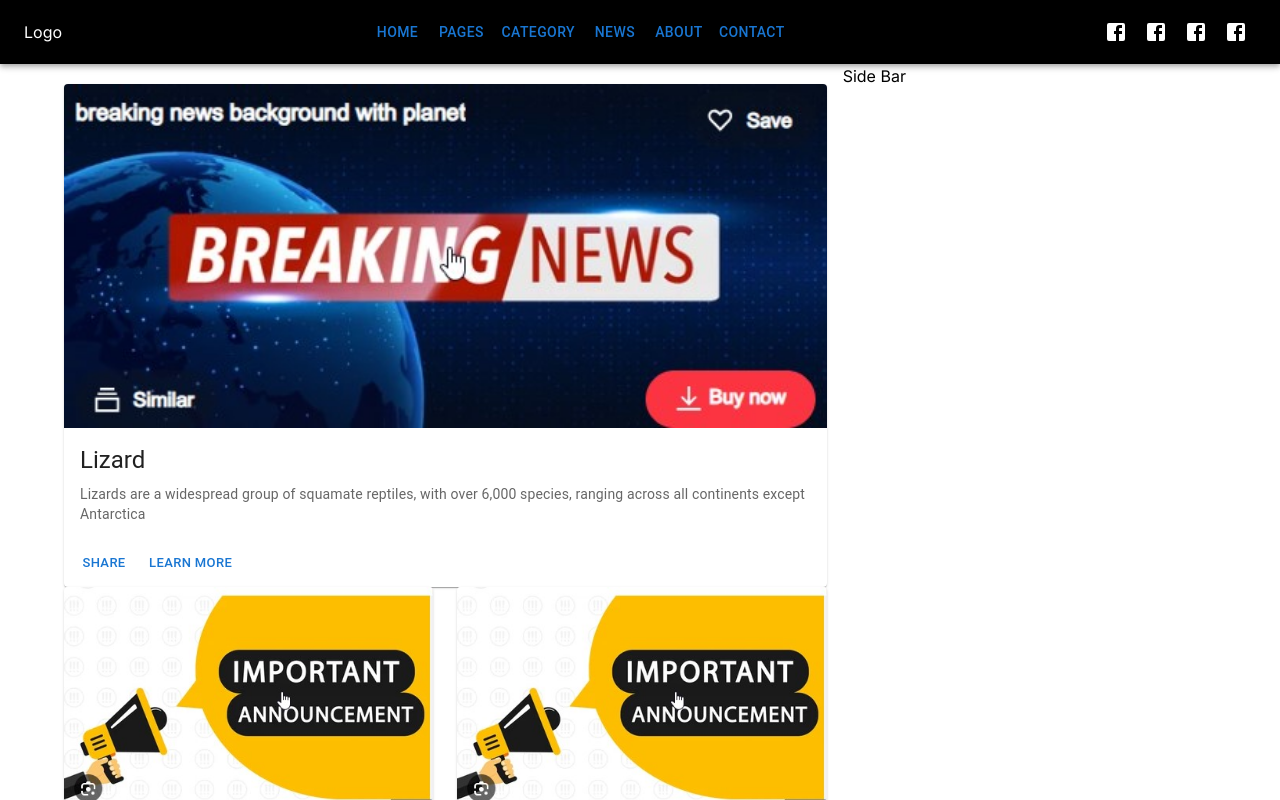
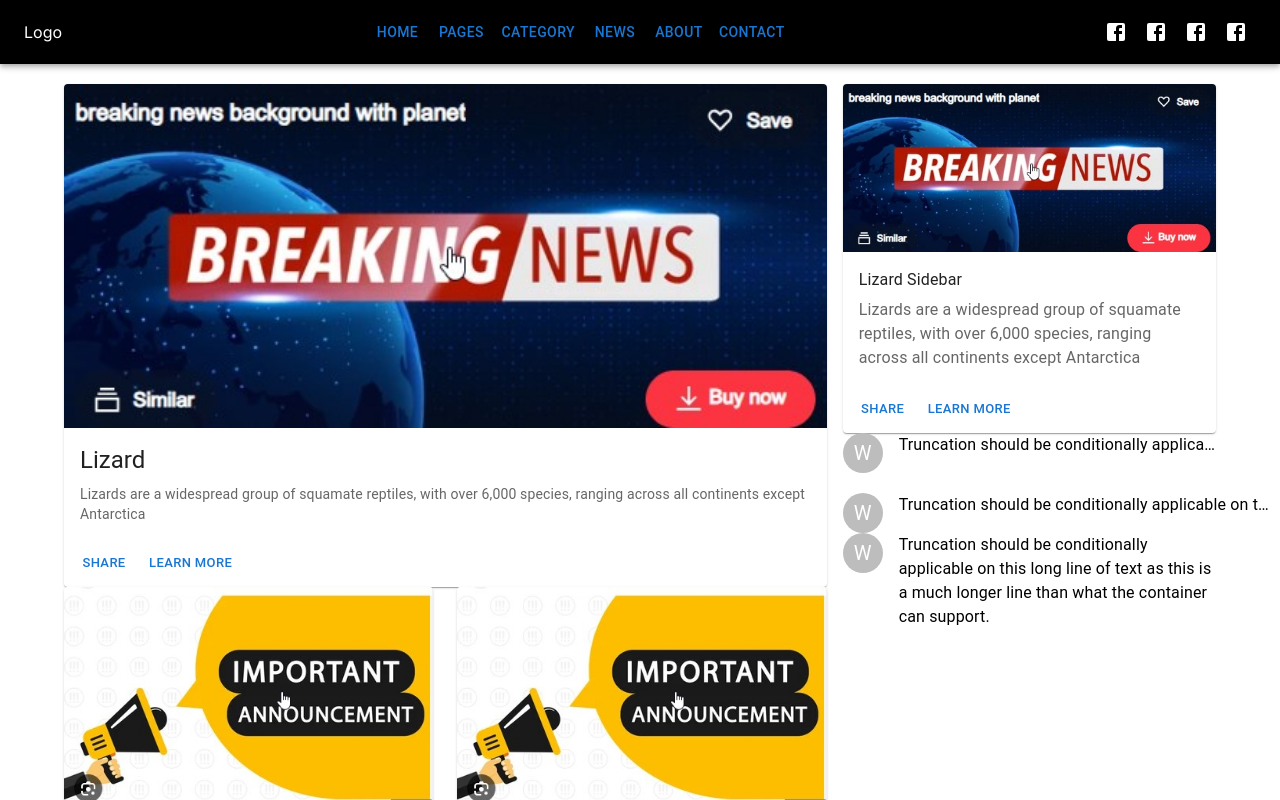
Before and after one commit to mollikacomputer/news, a Next.js app: page / in a window 1280 px wide. Shown: the top 800 px of the page. Built offline with nearby package versions, Linux system fonts and the light colour scheme.

Commit message:
implement sidebar grid style

```diff
--- a/src/app/page.js
+++ b/src/app/page.js
@@ -1,5 +1,6 @@
 
 import LatestNews from "@/components/ui/LatestNews/LatestNews";
+import SideBar from "@/components/ui/SideBar/SideBar";
 import {Grid} from "@mui/material";
 const HomePage = () => {
   return (
@@ -9,7 +10,7 @@ const HomePage = () => {
           <LatestNews/>
         </Grid>
         <Grid item xs={4}>
-          <h1> Side Bar</h1>
+          <SideBar/>
         </Grid>
       </Grid>
     </div>
--- a/src/components/ui/SideBar/SideBar.js
+++ b/src/components/ui/SideBar/SideBar.js
@@ -1,3 +1,4 @@
+import * as React from 'react';
 import Card from '@mui/material/Card';
 import Box from '@mui/material/Box';
 import CardActions from '@mui/material/CardActions';
@@ -5,16 +6,76 @@ import CardContent from '@mui/material/CardContent';
 import CardMedia from '@mui/material/CardMedia';
 import Button from '@mui/material/Button';
 import Typography from '@mui/material/Typography';
-import TopNewsImage from "@/assets/top-news.jpg";
+import Paper from '@mui/material/Paper';
+import Grid from '@mui/material/Grid';
+import Avatar from '@mui/material/Avatar';
+
+
+import TopNewsImage2 from "@/assets/top-news.jpg";
 import Image from "next/image";
 
+// const StyledPaper = styled(Paper)(({ theme }) => ({
+//     backgroundColor: theme.palette.mode === 'dark' ? '#1A2027' : '#fff',
+//     ...theme.typography.body2,
+//     padding: theme.spacing(2),
+//     maxWidth: 400,
+//     color: theme.palette.text.primary,
+//   }));
 
+  const message = `Truncation should be conditionally applicable on this long line of text
+   as this is a much longer line than what the container can support. `;
 
 const SideBar = () => {
     return (
-        <Box>
+    <Box className="mt-5">
+        <Card sx={{ }}>
+        <CardMedia>
+          <Image src={TopNewsImage2} width="800" height="100" alt="Top News Image" />
+        </CardMedia>
+        <CardContent>
+          <Typography gutterBottom component="div">
+            Lizard Sidebar
+          </Typography>
+          <Typography color="text.secondary">
+            Lizards are a widespread group of squamate reptiles, with over 6,000
+            species, ranging across all continents except Antarctica
+          </Typography>
+        </CardContent>
+        <CardActions>
+          <Button size="small">Share</Button>
+          <Button size="small">Learn More</Button>
+        </CardActions>
+        </Card>
 
-        </Box>
+        <Grid className='my-5' container wrap="nowrap" spacing={2}>
+          <Grid item>
+            <Avatar>W</Avatar>
+          </Grid>
+          <Grid item xs zeroMinWidth>
+            <Typography noWrap>{message}</Typography>
+          </Grid>
+        </Grid>
+
+        <Grid container wrap="nowrap" spacing={2}>
+          <Grid item>
+            <Avatar>W</Avatar>
+          </Grid>
+          <Grid item xs>
+            <Typography noWrap>{message}</Typography>
+          </Grid>
+        </Grid>
+
+
+        <Grid className='my-5' container wrap="nowrap" spacing={2}>
+          <Grid item>
+            <Avatar>W</Avatar>
+          </Grid>
+          <Grid item xs>
+            <Typography>{message}</Typography>
+          </Grid>
+        </Grid>
+
+    </Box>
     );
 };
 
```
